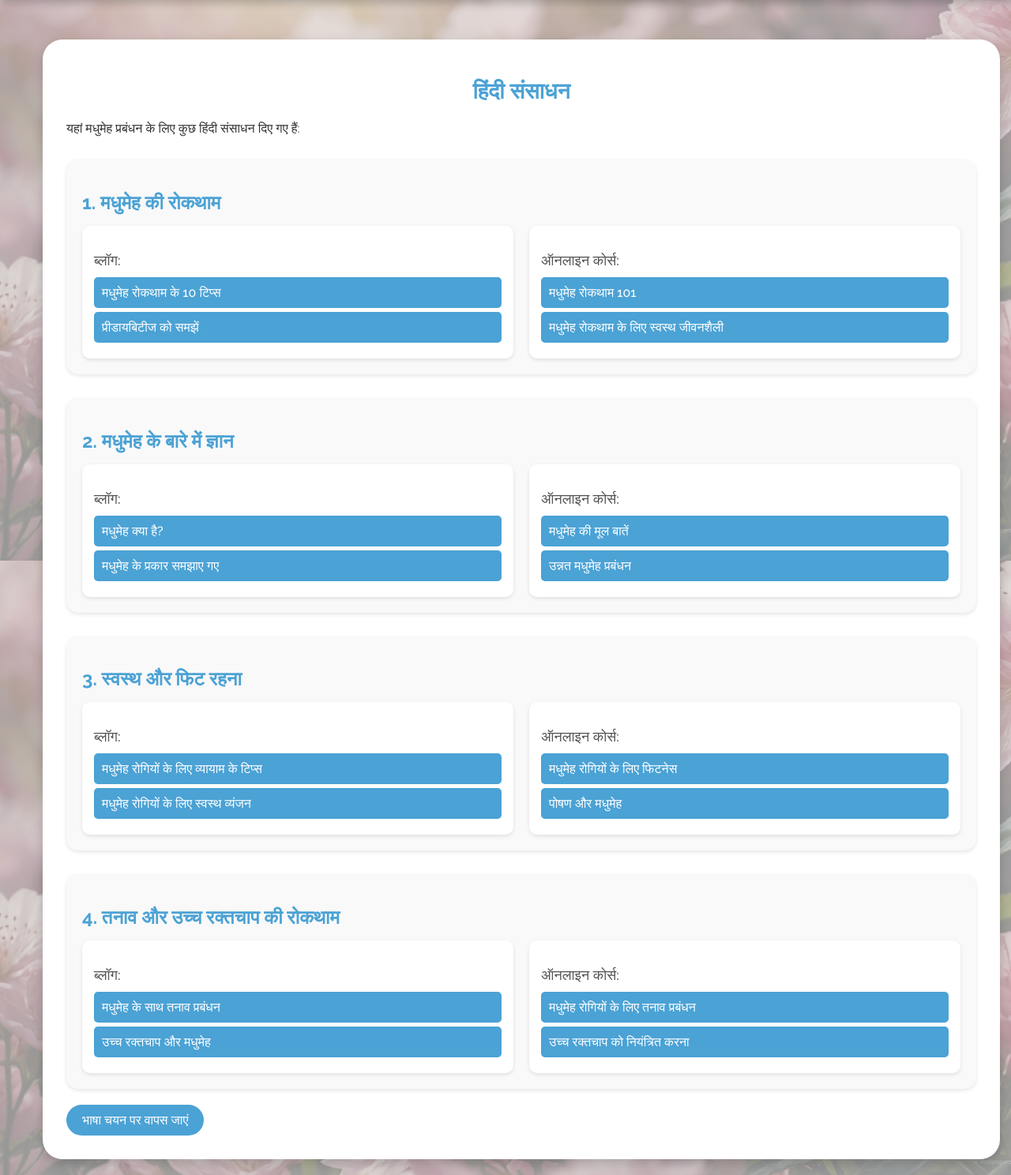
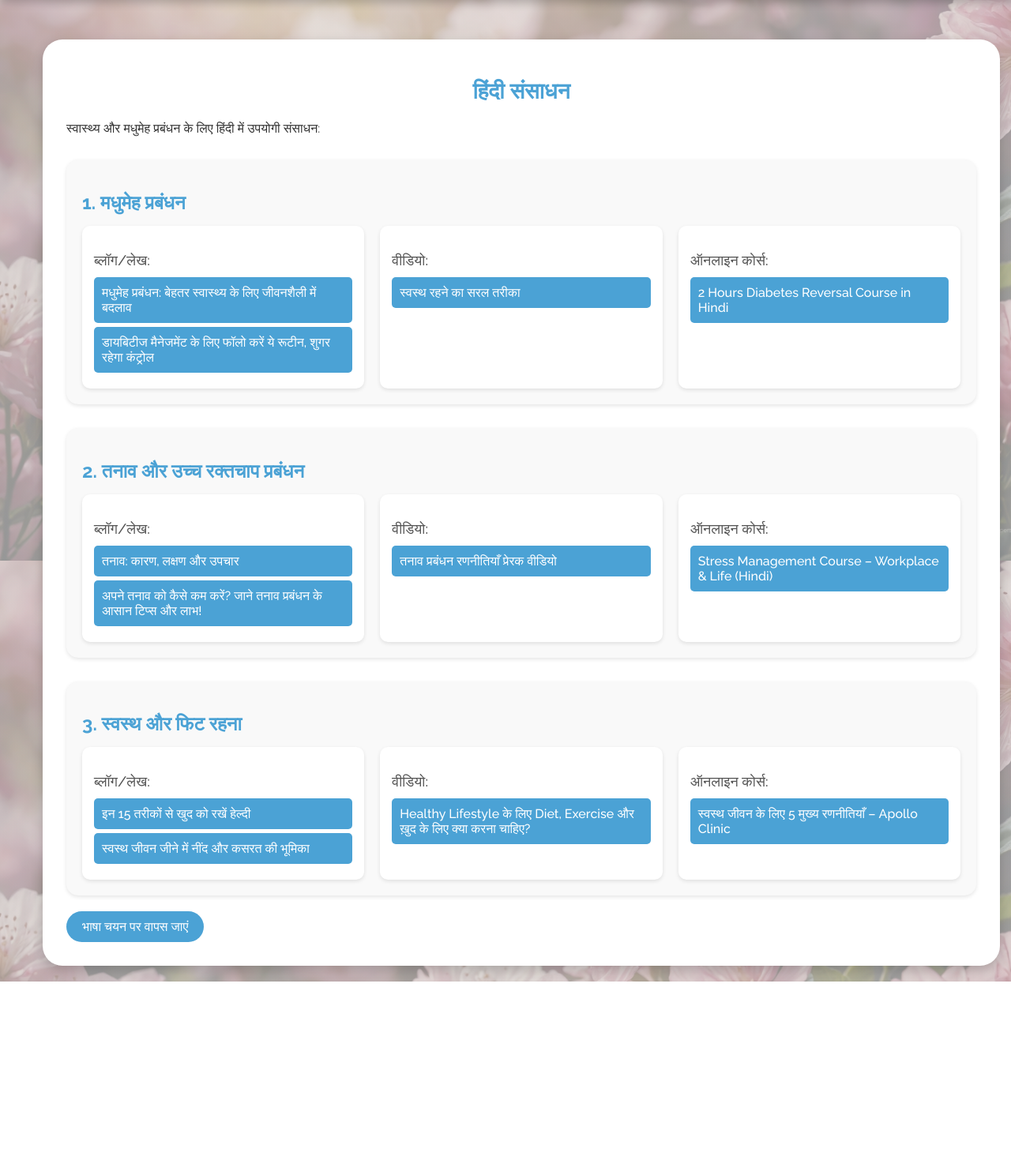
Before and after one commit to ImpactGLX323/UMAIHackathon-UNM, a Flask app: page /resources1/hindi in a window 1280 px wide. Shown: the part 90-1578 px from the top of the page at 79% size. After the commit the page ends 1333 px from the top, so only its background shows below. Run offline with Flask 3, Linux system fonts and the light colour scheme.

Commit message:
resources added hindi

```diff
--- a/src/backend/app/templates/resources1_hindi.html
+++ b/src/backend/app/templates/resources1_hindi.html
@@ -10,7 +10,6 @@
     <!-- Header Navigation Bar -->
     <div class="header">
         <div id="logo">
-            <!-- Add your logo here -->
             <img src="{{ url_for('static', filename='logo.png') }}" alt="Logo" height="50">
         </div>
         <div class="dashboard">
@@ -25,38 +24,44 @@
     <div class="container">
         <div class="resources-container">
             <h1>हिंदी संसाधन</h1>
-            <p>यहां मधुमेह प्रबंधन के लिए कुछ हिंदी संसाधन दिए गए हैं:</p>
+            <p>स्वास्थ्य और मधुमेह प्रबंधन के लिए हिंदी में उपयोगी संसाधन:</p>
 
-            <!-- 1. मधुमेह की रोकथाम -->
+            <!-- 1. मधुमेह प्रबंधन -->
             <div class="category-box">
-                <h2>1. मधुमेह की रोकथाम</h2>
+                <h2>1. मधुमेह प्रबंधन</h2>
                 <div class="link-grid">
                     <div class="link-box">
-                        <h3>ब्लॉग:</h3>
-                        <a href="https://example.com/blog1-रोकथाम" target="_blank">मधुमेह रोकथाम के 10 टिप्स</a>
-                        <a href="https://example.com/blog2-रोकथाम" target="_blank">प्रीडायबिटीज को समझें</a>
+                        <h3>ब्लॉग/लेख:</h3>
+                        <a href="https://www.carehospitals.com/hi/blog-detail/life-style-changes-to-reverse-diabetes/" target="_blank">मधुमेह प्रबंधन: बेहतर स्वास्थ्य के लिए जीवनशैली में बदलाव</a>
+                        <a href="https://www.beatoapp.com/hindi-blog/best-routine-for-diabetes-management-in-hindi/" target="_blank">डायबिटीज मैनेजमेंट के लिए फॉलो करें ये रूटीन, शुगर रहेगा कंट्रोल</a>
+                    </div>
+                    <div class="link-box">
+                        <h3>वीडियो:</h3>
+                        <a href="https://www.youtube.com/watch?v=CCmx9hONPK8" target="_blank">स्वस्थ रहने का सरल तरीका</a>
                     </div>
                     <div class="link-box">
                         <h3>ऑनलाइन कोर्स:</h3>
-                        <a href="https://example.com/course1-रोकथाम" target="_blank">मधुमेह रोकथाम 101</a>
-                        <a href="https://example.com/course2-रोकथाम" target="_blank">मधुमेह रोकथाम के लिए स्वस्थ जीवनशैली</a>
+                        <a href="https://drmadhabnayak2099.ongraphy.com/courses/2-Hours-Diabetes-Reversal-Course-in-Hindi-64098176e4b093d5f225d2ca" target="_blank">2 Hours Diabetes Reversal Course in Hindi</a>
                     </div>
                 </div>
             </div>
 
-            <!-- 2. मधुमेह के बारे में ज्ञान -->
+            <!-- 2. तनाव और उच्च रक्तचाप प्रबंधन -->
             <div class="category-box">
-                <h2>2. मधुमेह के बारे में ज्ञान</h2>
+                <h2>2. तनाव और उच्च रक्तचाप प्रबंधन</h2>
                 <div class="link-grid">
                     <div class="link-box">
-                        <h3>ब्लॉग:</h3>
-                        <a href="https://example.com/blog1-ज्ञान" target="_blank">मधुमेह क्या है?</a>
-                        <a href="https://example.com/blog2-ज्ञान" target="_blank">मधुमेह के प्रकार समझाए गए</a>
+                        <h3>ब्लॉग/लेख:</h3>
+                        <a href="https://ckbirlahospitals.com/cmri/blog/stress-in-hindi" target="_blank">तनाव: कारण, लक्षण और उपचार</a>
+                        <a href="https://toneop.com/blog/reduce-your-stress-benefits-of-stress-management" target="_blank">अपने तनाव को कैसे कम करें? जाने तनाव प्रबंधन के आसान टिप्स और लाभ!</a>
+                    </div>
+                    <div class="link-box">
+                        <h3>वीडियो:</h3>
+                        <a href="https://www.youtube.com/watch?v=B7T5rITvMJY" target="_blank">तनाव प्रबंधन रणनीतियाँ प्रेरक वीडियो</a>
                     </div>
                     <div class="link-box">
                         <h3>ऑनलाइन कोर्स:</h3>
-                        <a href="https://example.com/course1-ज्ञान" target="_blank">मधुमेह की मूल बातें</a>
-                        <a href="https://example.com/course2-ज्ञान" target="_blank">उन्नत मधुमेह प्रबंधन</a>
+                        <a href="https://www.udemy.com/course/stress-management-hindi/?srsltid=AfmBOoohS7tRpp0cQxGt-DPPVzCzbvY8XnwrLJIlpakuYOCAwvPoA_qh&couponCode=ST13MT80425G3" target="_blank">Stress Management Course – Workplace & Life (Hindi)</a>
                     </div>
                 </div>
             </div>
@@ -66,31 +71,17 @@
                 <h2>3. स्वस्थ और फिट रहना</h2>
                 <div class="link-grid">
                     <div class="link-box">
-                        <h3>ब्लॉग:</h3>
-                        <a href="https://example.com/blog1-फिटनेस" target="_blank">मधुमेह रोगियों के लिए व्यायाम के टिप्स</a>
-                        <a href="https://example.com/blog2-फिटनेस" target="_blank">मधुमेह रोगियों के लिए स्वस्थ व्यंजन</a>
+                        <h3>ब्लॉग/लेख:</h3>
+                        <a href="https://onco.com/blog/keep-yourself-healthy-in-these-15-ways-in-hindi/" target="_blank">इन 15 तरीकों से खुद को रखें हेल्दी</a>
+                        <a href="https://www.medkart.in/blog/role-of-sleep-and-exercise-in-healthy-living-in-hindi" target="_blank">स्वस्थ जीवन जीने में नींद और कसरत की भूमिका</a>
+                    </div>
+                    <div class="link-box">
+                        <h3>वीडियो:</h3>
+                        <a href="https://youtu.be/arODx3qI-3M?si=VX0LLOLZbpvouSIF" target="_blank">Healthy Lifestyle के लिए Diet, Exercise और ख़ुद के लिए क्या करना चाहिए?</a>
                     </div>
                     <div class="link-box">
                         <h3>ऑनलाइन कोर्स:</h3>
-                        <a href="https://example.com/course1-फिटनेस" target="_blank">मधुमेह रोगियों के लिए फिटनेस</a>
-                        <a href="https://example.com/course2-फिटनेस" target="_blank">पोषण और मधुमेह</a>
-                    </div>
-                </div>
-            </div>
-
-            <!-- 4. तनाव और उच्च रक्तचाप की रोकथाम -->
-            <div class="category-box">
-                <h2>4. तनाव और उच्च रक्तचाप की रोकथाम</h2>
-                <div class="link-grid">
-                    <div class="link-box">
-                        <h3>ब्लॉग:</h3>
-                        <a href="https://example.com/blog1-तनाव" target="_blank">मधुमेह के साथ तनाव प्रबंधन</a>
-                        <a href="https://example.com/blog2-तनाव" target="_blank">उच्च रक्तचाप और मधुमेह</a>
-                    </div>
-                    <div class="link-box">
-                        <h3>ऑनलाइन कोर्स:</h3>
-                        <a href="https://example.com/course1-तनाव" target="_blank">मधुमेह रोगियों के लिए तनाव प्रबंधन</a>
-                        <a href="https://example.com/course2-तनाव" target="_blank">उच्च रक्तचाप को नियंत्रित करना</a>
+                        <a href="https://www.apolloclinic.com/hi/blog/5-key-strategies-for-maintaining-a-healthy-lifestyle" target="_blank">स्वस्थ जीवन के लिए 5 मुख्य रणनीतियाँ – Apollo Clinic</a>
                     </div>
                 </div>
             </div>
```
